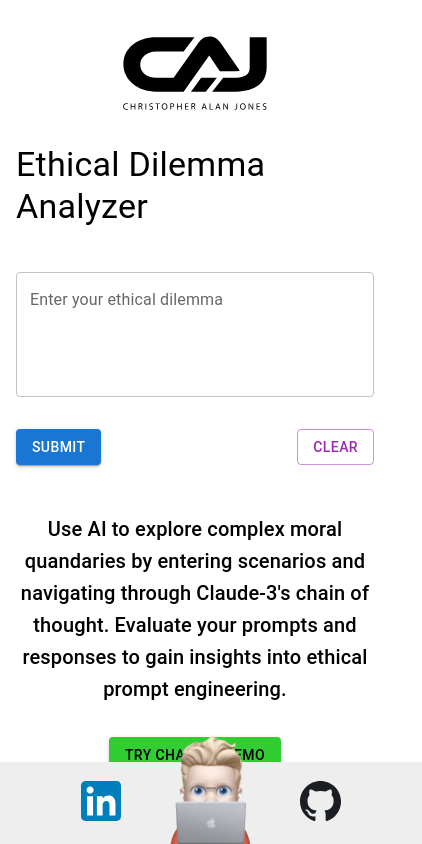
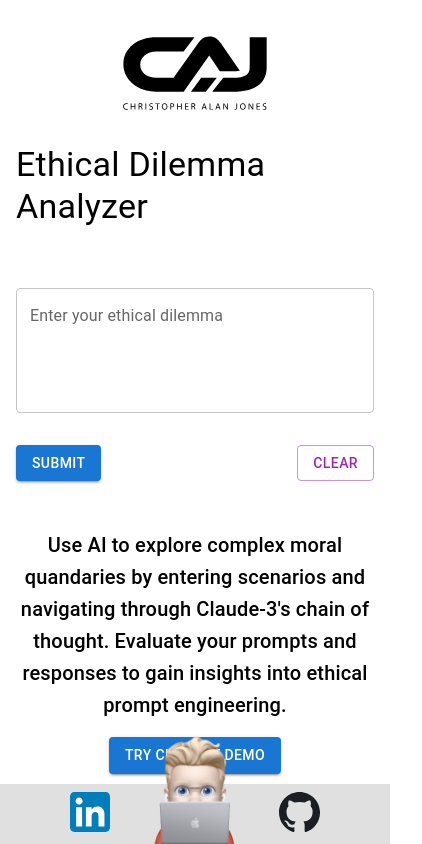
Before and after one commit to cajcodes/ethical-analysis, a React (Create React App) app in the folder my-ethics-app/: page / in a window 390 px wide. Shown: the whole page, 422 px wide, since content can reach past the window. Built offline with nearby package versions, Linux system fonts and the light colour scheme; no server answers.

Commit message:
Fixed mobile

```diff
--- a/my-ethics-app/src/App.tsx
+++ b/my-ethics-app/src/App.tsx
@@ -1,39 +1,48 @@
-// src/App.tsx
 import React, { useState } from 'react';
 import DilemmaForm from './components/DilemmaForm';
-import { analyzeDilemma } from './api'; // Import analyzeDilemma
-import { xml2js } from 'xml-js';
+import { analyzeDilemma } from './api';
 import Container from '@mui/material/Container';
 import Typography from '@mui/material/Typography';
 import Button from '@mui/material/Button';
 import Box from '@mui/material/Box';
 import logo from './logo.svg';
 import Footer from './components/Footer';
+import styles from './Button.module.css';
 
 const App: React.FC = () => {
   const [steps, setSteps] = useState<any[]>([]);
-  const [response, setResponse] = useState(''); // Add a state variable for response
+  const [response, setResponse] = useState('');
 
   const handleSubmit = async (dilemma: string) => {
     try {
-      await analyzeDilemma(dilemma); // Pass setResponse as an argument
-      // You can remove the code related to xml2js and steps extraction
-      // since it's now handled in the analyzeDilemma function
+      await analyzeDilemma(dilemma);
     } catch (error) {
       // console.error(error);
     }
   };
 
   return (
-    <Container maxWidth="md">
+    <Box sx={{ display: 'flex', flexDirection: 'column', minHeight: '100vh' }}>
+      <Container
+        maxWidth="md"
+        sx={{
+          flexGrow: 1,
+          display: 'flex',
+          flexDirection: 'column',
+          paddingBottom: '4rem', // Add padding bottom to container to accommodate footer
+        }}
+      >
         <Box sx={{ display: 'flex', flexDirection: 'column', alignItems: 'center', mb: 4 }}>
           <img src={logo} alt="Logo" style={{ height: '80px', marginTop: '2rem', marginBottom: '2rem' }} />
           <Typography variant="h4" component="h1" gutterBottom>
             Ethical Dilemma Analyzer
           </Typography>
         </Box>
+        <Box>
           <DilemmaForm onSubmit={handleSubmit} />
-      <Typography variant="h6" align="center" sx={{ marginTop: '3rem' }}>
+        </Box>
+        <Box sx={{ overflowY: 'auto', flexGrow: 1 }}>
+          <Typography variant="h6" align="center" sx={{ marginTop: '3rem', marginBottom: '1rem' }}>
             Use AI to explore complex moral quandaries by entering scenarios and navigating through Claude-3's chain of thought.
             Evaluate your prompts and responses to gain insights into ethical prompt engineering.
           </Typography>
@@ -42,20 +51,15 @@ const App: React.FC = () => {
             variant="contained"
             href="https://cajcodes.com"
             target="_blank"
-          sx={{
-            marginTop: '2rem',
-            backgroundColor: '#32cd32',
-            color: 'black',
-            '&:hover': {
-              backgroundColor: '#28a428',
-            },
-          }}
+            className={styles.customButton}
           >
             Try Chatbot Demo
           </Button>
+          </Box>
+        </Box>
+      </Container>
       <Footer />
     </Box>
-    </Container>
   );
 };
 
--- /dev/null
+++ b/my-ethics-app/src/Button.module.css
@@ -0,0 +1,16 @@
+.customButton {
+  background-color: #282a36;
+  color: white;
+  margin-top: 5rem;
+  margin-bottom: 5rem;
+}
+
+.customButton:hover {
+  background-color: #32cd32;
+}
+
+@media (max-width: 600px) {
+  .customButton {
+    margin-bottom: 100px; /* Adjust this value for mobile */
+  }
+}
--- /dev/null
+++ b/my-ethics-app/src/components/Footer.module.css
@@ -0,0 +1,29 @@
+.footer {
+  position: fixed;
+  bottom: 0;
+  left: 0;
+  right: 0;
+  z-index: 1000;
+}
+
+.footerContent {
+  position: relative;
+  padding: 8px;
+  display: flex;
+  justify-content: center;
+  align-items: center;
+}
+
+.laptopBoy {
+  position: absolute;
+  bottom: 100%;
+  left: 50%;
+  transform: translate(-50%, 50%);
+  height: 120px;
+}
+
+@media (max-width: 600px) {
+  .laptopBoy {
+    height: 120px;
+  }
+}
--- a/my-ethics-app/src/components/Footer.tsx
+++ b/my-ethics-app/src/components/Footer.tsx
@@ -5,20 +5,11 @@ import LinkedInLogo from '../linkedin-logo.svg';
 import GitHubLogo from '../github-logo.svg';
 import LinkedInIcon from '../linkedin-icon.svg';
 import GitHubIcon from '../github-icon.svg';
+import styles from './Footer.module.css';
 
-const FooterContainer = styled(Box)(({ theme }) => ({
-  backgroundColor: theme.palette.grey[200],
-  padding: theme.spacing(2),
-  display: 'flex',
-  justifyContent: 'center',
-  alignItems: 'center',
-  position: 'absolute',
-  bottom: 0,
-  left: 0,
-  right: 0,
-  width: '100%',
-  height: '50px',
-}));
+interface FooterProps {
+  style?: React.CSSProperties;
+}
 
 const Logo = styled('img')(({ theme }) => ({
   height: '40px',
@@ -28,35 +19,31 @@ const Logo = styled('img')(({ theme }) => ({
   },
 }));
 
-const LaptopBoy = styled('img')(({ theme }) => ({
-  height: '120px',
-  position: 'absolute',
-  bottom: 0,
-  left: '50%',
-  transform: 'translateX(-50%)',
-}));
-
-const Footer = () => {
+const Footer: React.FC<FooterProps> = ({ style }) => {
   const theme = useTheme();
   const isMobile = useMediaQuery(theme.breakpoints.down('sm'));
 
   return (
-    <FooterContainer>
+    <footer className={styles.footer}>
+      <Box sx={{ backgroundColor: theme.palette.grey[300], ...style }}>
+        <div className={styles.footerContent}>
           <Grid container alignItems="center" justifyContent="center">
             <Grid item xs={2}>
-          <Link href="https://www.linkedin.com" target="_blank" rel="noopener noreferrer">
+              <Link href="https://www.linkedin.com/in/creativityanddesign" target="_blank" rel="noopener noreferrer">
                 <Logo src={isMobile ? LinkedInIcon : LinkedInLogo} alt="LinkedIn" />
               </Link>
             </Grid>
             <Grid item xs={4} />
             <Grid item xs={2} style={{ textAlign: 'right' }}>
-          <Link href="https://github.com" target="_blank" rel="noopener noreferrer">
+              <Link href="https://github.com/cajcodes" target="_blank" rel="noopener noreferrer">
                 <Logo src={isMobile ? GitHubIcon : GitHubLogo} alt="GitHub" />
               </Link>
             </Grid>
           </Grid>
-      <LaptopBoy src={LaptopBoyImage} alt="Cartoon Chris" />
-    </FooterContainer>
+        </div>
+      </Box>
+      <img src={LaptopBoyImage} alt="Cartoon Chris" className={styles.laptopBoy} />
+    </footer>
   );
 };
 
```
Also changed, not shown: 11 other files (tests, documents, lock files or other folders). Lines whose indentation alone changed are shown as unchanged.
